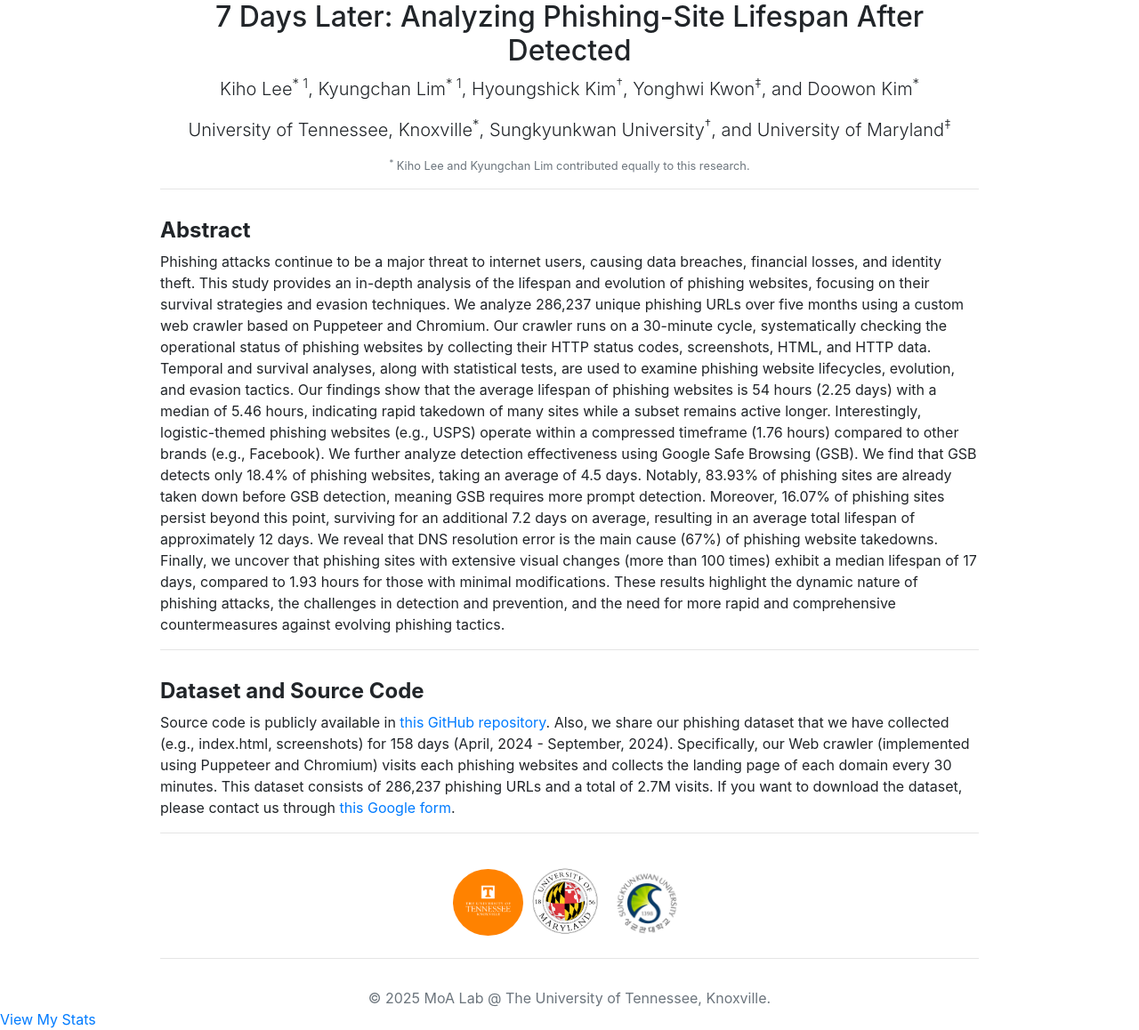
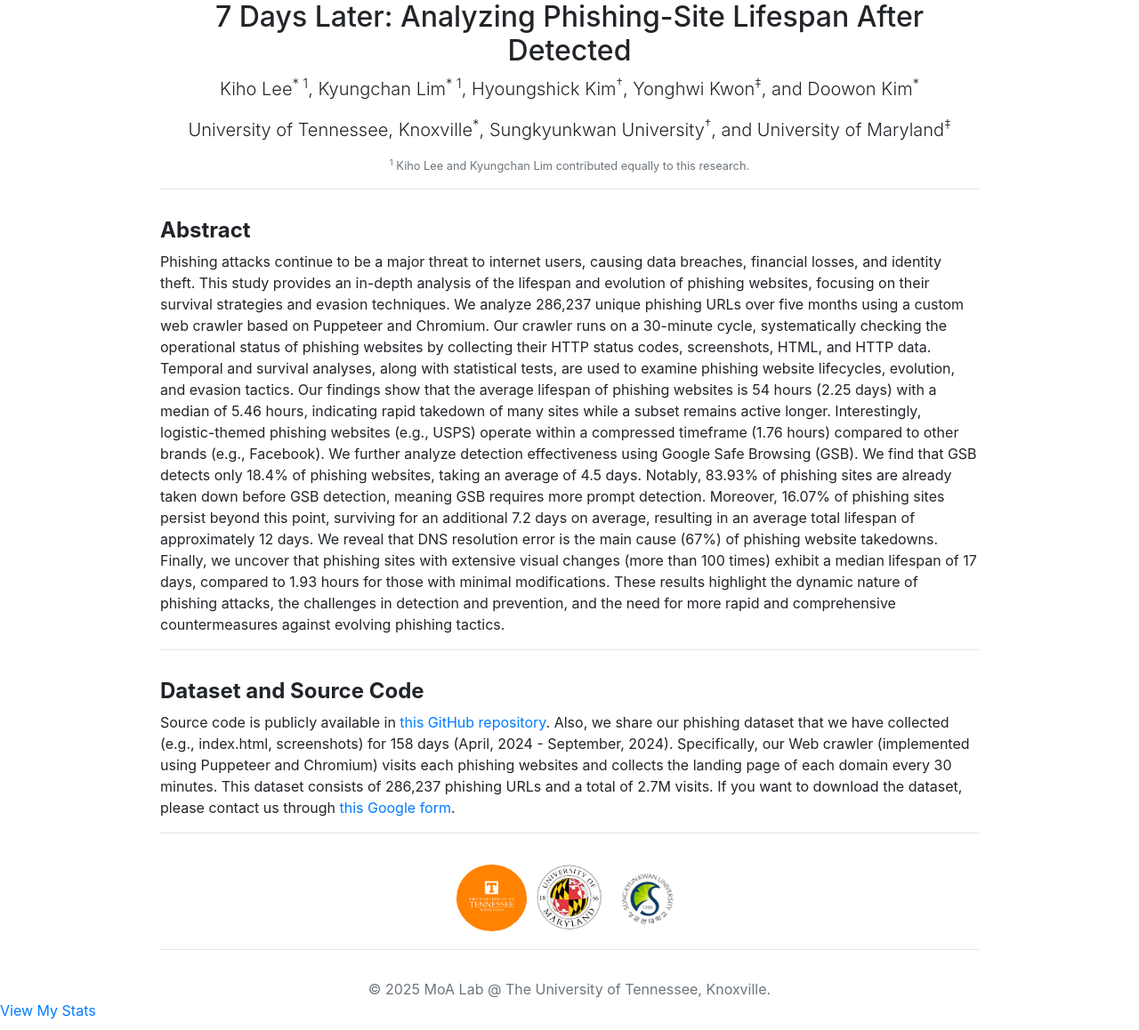
Before and after one commit to moa-lab/phishing-alive-measurement, a plain HTML site: page index.html in a window 1280 px wide. Shown: the whole page at 89% size. Drawn offline with nearby package versions, Linux system fonts and the light colour scheme.

Commit message:
updated logo

```diff
--- a/index.html
+++ b/index.html
@@ -39,7 +39,7 @@
         <p id="page-lead" class="lead">Kiho Lee<sup>* 1</sup>, Kyungchan Lim<sup>* 1</sup>, Hyoungshick Kim<sup>†</sup>, Yonghwi Kwon<sup>‡</sup>, and Doowon Kim<sup>*</sup></p>
         <p id="page-lead" class="lead">University of Tennessee, Knoxville<sup>*</sup>, Sungkyunkwan University<sup>†</sup>, and University of Maryland<sup>‡</sup></p>
         <p class="small text-muted mt-2">
-          <sup>*</sup> Kiho Lee and Kyungchan Lim contributed equally to this research.
+          <sup>1</sup> Kiho Lee and Kyungchan Lim contributed equally to this research.
         </p>
 
 
@@ -117,7 +117,7 @@
         <!-- logos -->
         <img width="9%" src="utk_logo.png" alt="University of Tennessee, Knoxville" class="img-fluid circle-img">
         <img width="9%" src="umd.jpg" alt="University of Maryland" class="img-fluid circle-img">
-        <img width="10%" src="skku-logo.png" alt="Sungkyunkwan University" class="img-fluid">
+        <img width="11%" src="skku-logo.png" alt="Sungkyunkwan University" class="img-fluid circle-img">
         <hr/>
       </div>
     </div>
```
